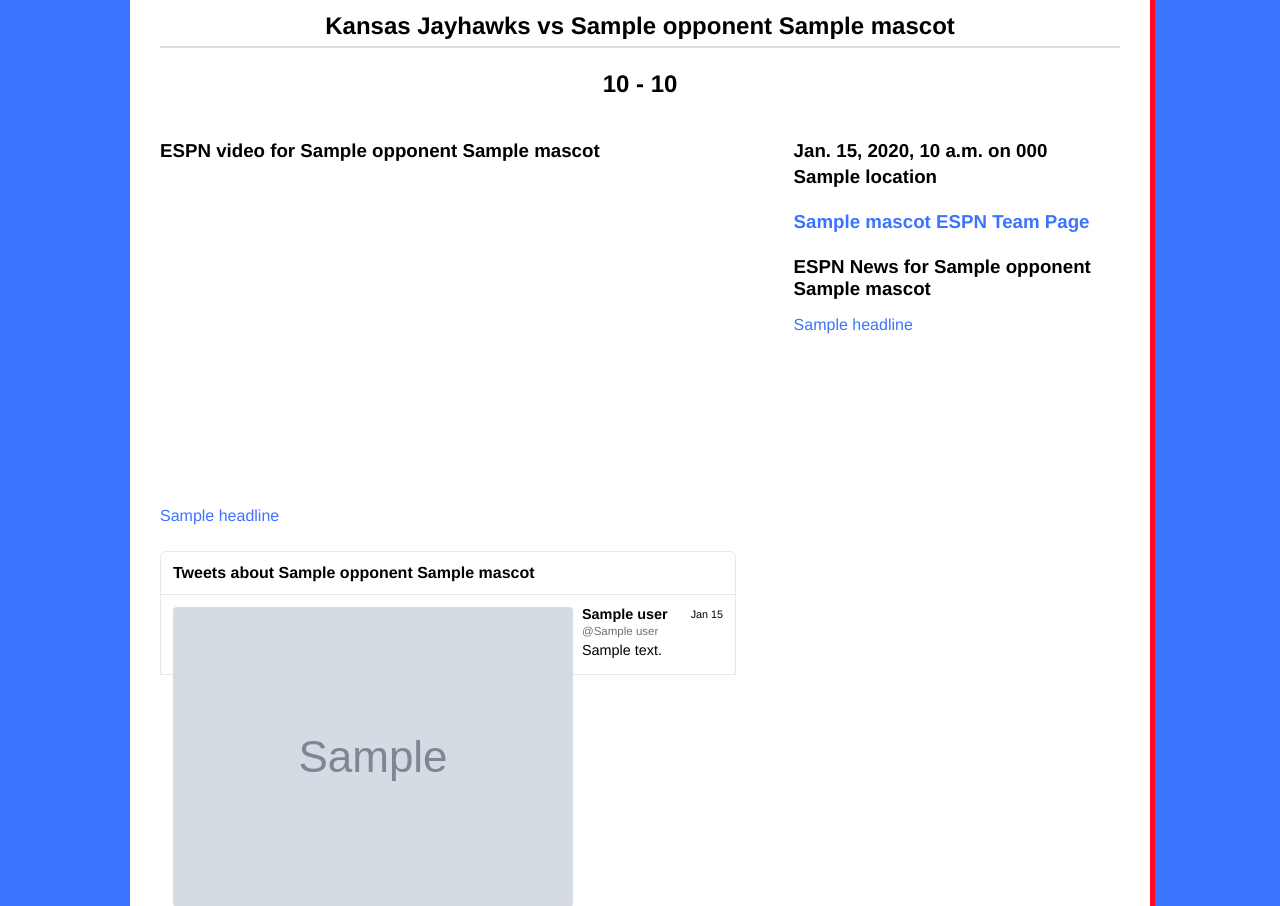
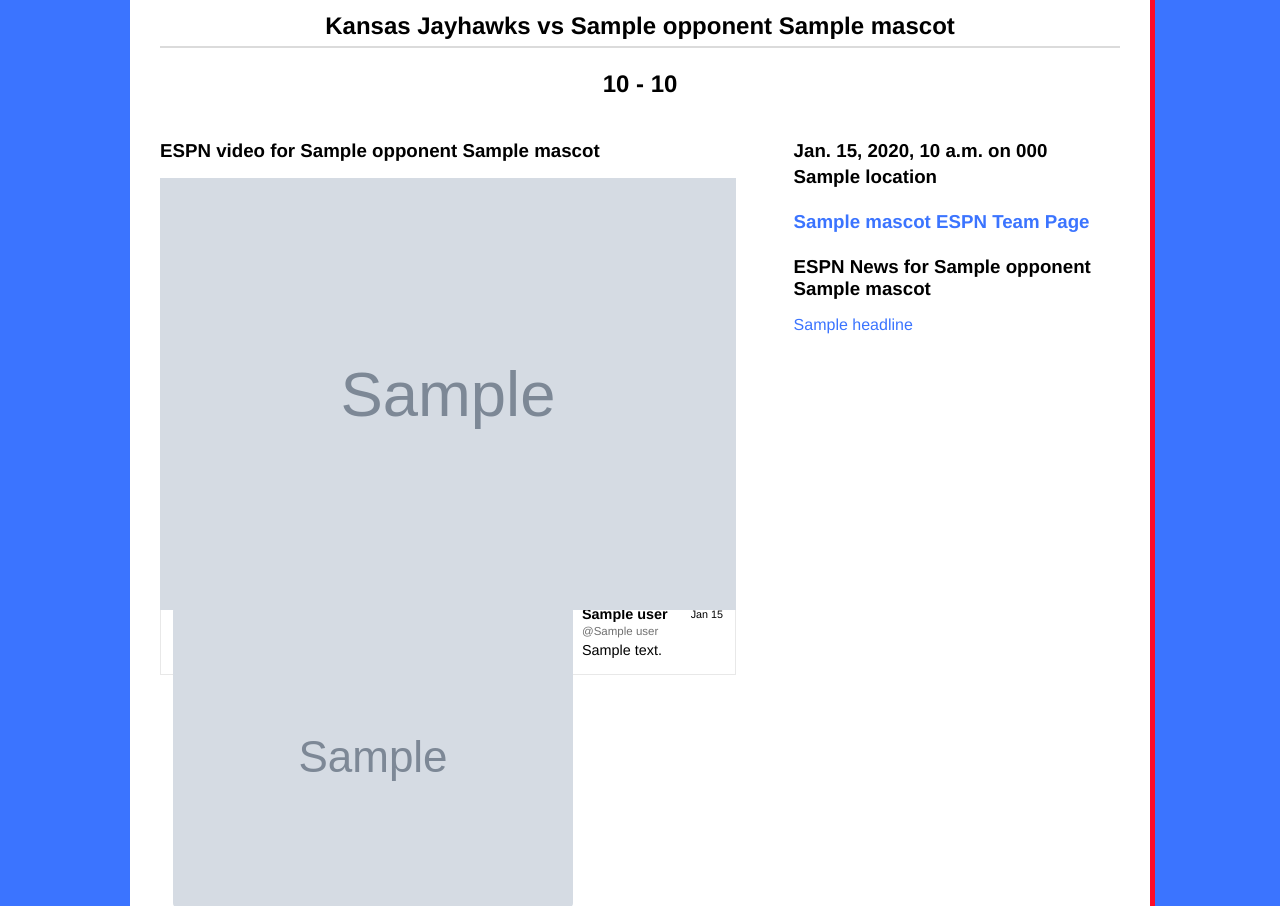
Before and after one commit to jesseoverright/django-jayhawk-schedule, a Django app: template schedule/templates/schedule/game.html in a window 1280 px wide. Shown: the part 296-1202 px from the top of the page. Run offline with Django 3.2, Linux system fonts and the light colour scheme; the template is opened without the code that fills it: most values are stand-ins (such as "Sample title", 1, 10 or a date in 2020); grey boxes marked "Sample" are stand-in pictures; some libraries are stand-ins or nearby versions.

Commit message:
Improved video id replacement

```diff
--- a/jayhawkschedule/static/js/load-videos.js
+++ b/jayhawkschedule/static/js/load-videos.js
@@ -1,7 +1,6 @@
 $(document).ready(function() {
     $('.video').each(function() {
-        var video_id = $(this).attr("id");
-        //$(this).html('<b>test '+ video_id+'</b>');
-        $(this).html('<script src="http://player.espn.com/player.js?playerBrandingId=4ef8000cbaf34c1687a7d9a26fe0e89e&adSetCode=91cDU6NuXTGKz3OdjOxFdAgJVtQcKJnI&pcode=1kNG061cgaoolOncv54OAO1ceO-I&externalId=espn:'+video_id+'&thruParam_espn-ui[autoPlay]=false&thruParam_espn-ui[playRelatedExternally]=true&targetReplaceId='+video_id+'"></script>');
+        var video_id = $('div',this).attr("id");
+        $(this).append('<script src="http://player.espn.com/player.js?playerBrandingId=4ef8000cbaf34c1687a7d9a26fe0e89e&adSetCode=91cDU6NuXTGKz3OdjOxFdAgJVtQcKJnI&pcode=1kNG061cgaoolOncv54OAO1ceO-I&externalId=espn:'+video_id+'&thruParam_espn-ui[autoPlay]=false&thruParam_espn-ui[playRelatedExternally]=true&targetReplaceId='+video_id+'"></script>');
     });
 });
--- a/schedule/templates/schedule/game.html
+++ b/schedule/templates/schedule/game.html
@@ -37,10 +37,12 @@
             <ul>
             {% for video in game.team_videos %}
                 <li>
-                    <div class="video" id="{{video.id}}">
+                    <div class="video">
+                        <div id="{{video.id}}">
                         {% with video.images|first as image %}
                             <img src="{{image.url}}" alt="{{image.caption}}">
                         {% endwith %}
+                        </div>
                     </div>
                     <a href="{{video.links.web.href}}">
                         {% with video.images|first as image %}
```
